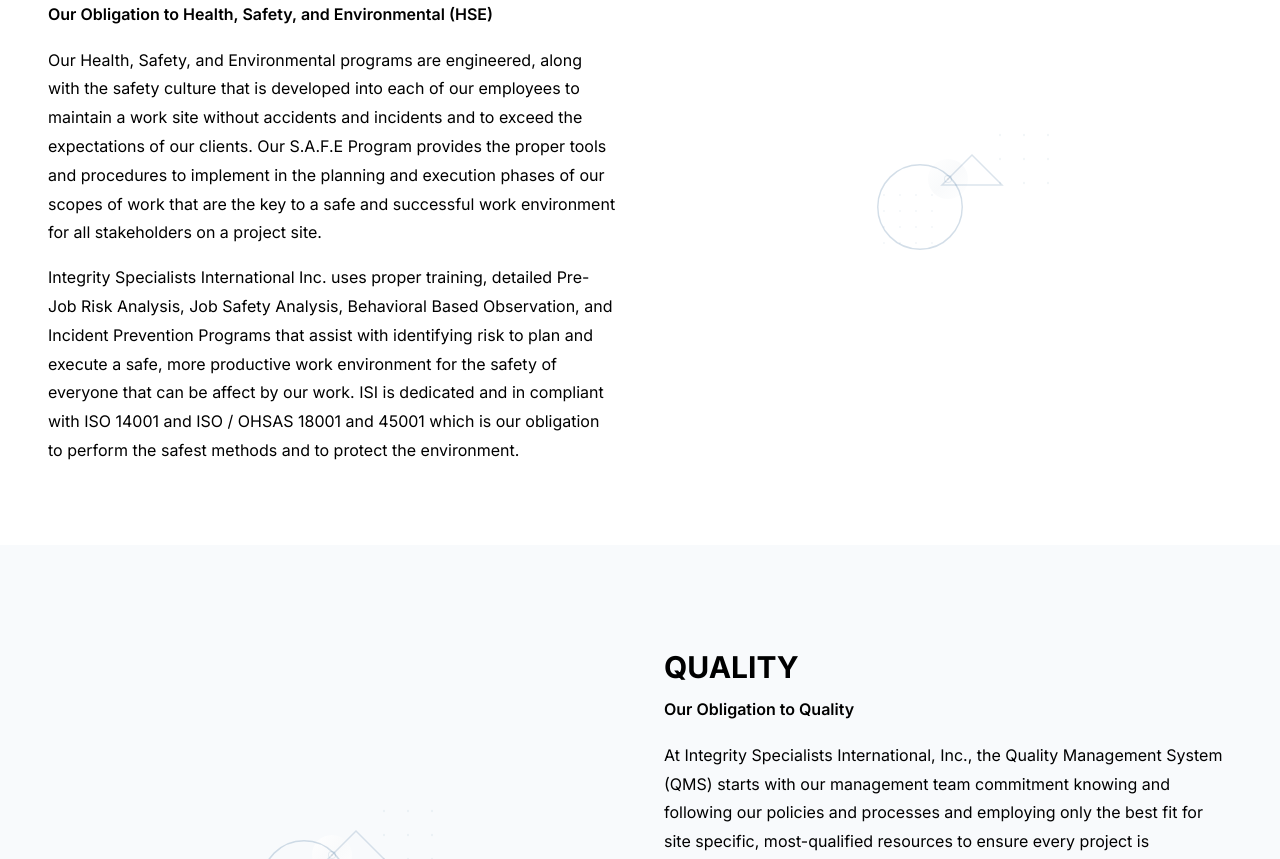
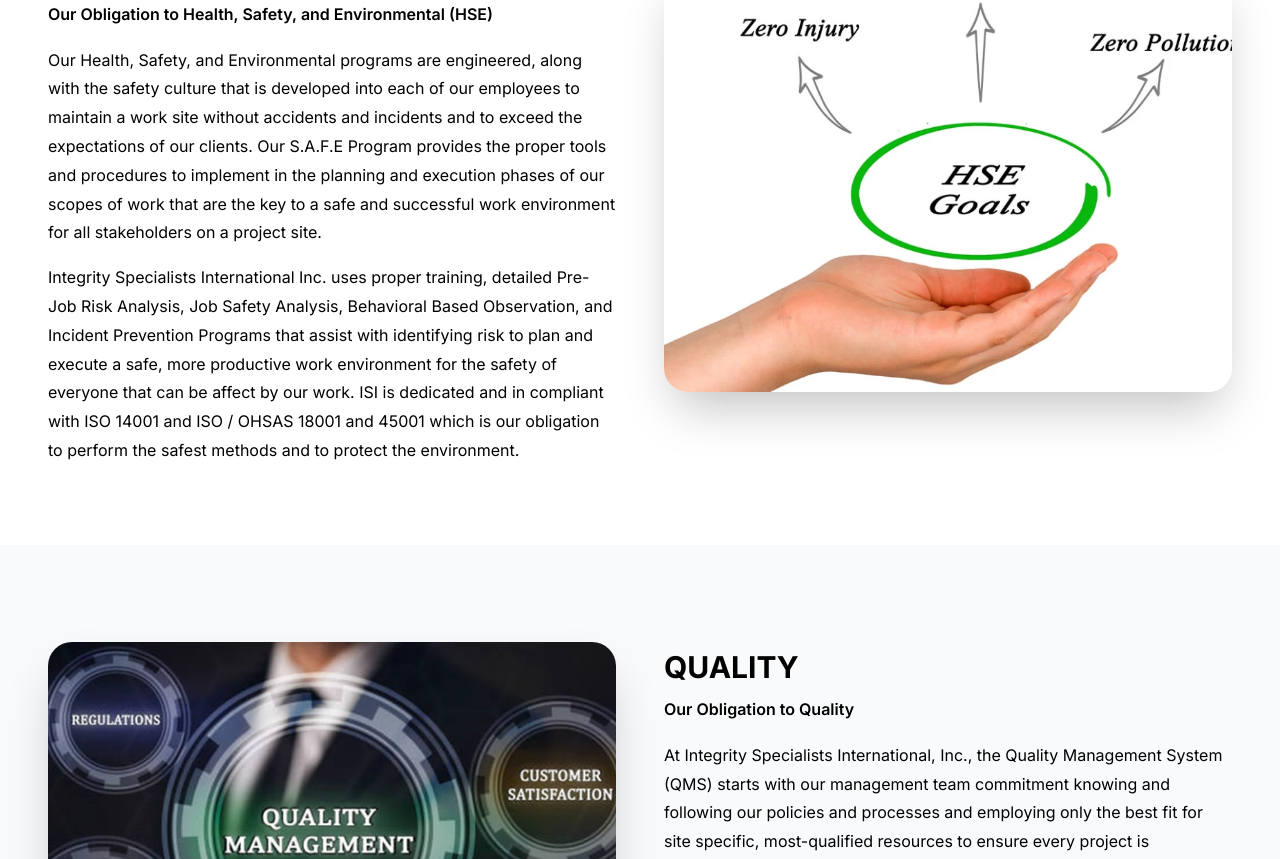
Before and after one commit to Muhammadkashifsaeed/System, a Next.js app: page / in a window 1280 px wide. Shown: the part 3041-3900 px from the top of the page. Built offline with nearby package versions, Linux system fonts and the light colour scheme.

Commit message:
fix: remove duplicate return block and restore original image presentation
- Fix syntax error caused by duplicate component return
- Restore original HSE and Quality image containers
- Ensure images are visible and functional on Home Page

```diff
--- a/src/components/AboutHSESections.tsx
+++ b/src/components/AboutHSESections.tsx
@@ -1,59 +1,4 @@
 import Image from "next/image";
-
-function PremiumCorporateImage({ src, alt, priority = false }: { src: string; alt: string; priority?: boolean }) {
-  return (
-    <div className="group relative mx-auto max-w-2xl">
-      <div className="absolute -inset-5 rounded-[32px] bg-gradient-to-br from-white via-gray-50 to-white" aria-hidden="true" />
-      <div className="absolute -inset-1 rounded-[28px] border border-primary/10 bg-white/40 backdrop-blur-sm" aria-hidden="true" />
-
-      <div className="absolute -top-5 -right-5 h-24 w-24 transition-transform duration-500 ease-out group-hover:translate-x-1.5 group-hover:-translate-y-1.5" aria-hidden="true">
-        <svg viewBox="0 0 100 100" fill="none" className="h-full w-full text-primary">
-          <circle cx="50" cy="50" r="44" stroke="currentColor" strokeWidth="1.5" opacity="0.18" />
-        </svg>
-      </div>
-
-      <div className="absolute top-2 right-2 h-16 w-16 opacity-[0.05]" aria-hidden="true">
-        <svg viewBox="0 0 100 100" className="h-full w-full text-primary">
-          {Array.from({ length: 16 }).map((_, i) => {
-            const x = (i % 4) * 25 + 12.5;
-            const y = Math.floor(i / 4) * 25 + 12.5;
-            return <circle key={i} cx={x} cy={y} r="1.5" fill="currentColor" />;
-          })}
-        </svg>
-      </div>
-
-      <div className="absolute -bottom-4 -left-4 h-20 w-20 transition-transform duration-500 ease-out group-hover:translate-x-[-6px] group-hover:translate-y-[6px]" aria-hidden="true">
-        <svg viewBox="0 0 80 80" fill="none" className="h-full w-full text-primary">
-          <path d="M10 70 L40 40 L70 70 Z" stroke="currentColor" strokeWidth="1.5" opacity="0.15" />
-        </svg>
-      </div>
-
-      <div className="absolute -bottom-3 left-6 right-6 h-5 rounded-[20px] bg-primary/5 blur-md transition-all duration-500 ease-out group-hover:bg-primary/10 group-hover:blur-lg group-hover:h-6" aria-hidden="true" />
-
-      <div className="absolute -bottom-2 left-10 opacity-[0.05]" aria-hidden="true">
-        <svg viewBox="0 0 80 80" className="h-16 w-16 text-primary">
-          {Array.from({ length: 9 }).map((_, i) => {
-            const x = (i % 3) * 30 + 15;
-            const y = Math.floor(i / 3) * 30 + 15;
-            return <circle key={i} cx={x} cy={y} r="1.5" fill="currentColor" />;
-          })}
-        </svg>
-      </div>
-
-      <div className="relative aspect-[4/3] w-full overflow-hidden rounded-[28px] shadow-xl ring-1 ring-black/5 transition-all duration-500 ease-out group-hover:scale-[1.03] group-hover:shadow-2xl group-hover:ring-primary/10">
-        <Image
-          src={src}
-          alt={alt}
-          fill
-          priority={priority}
-          quality={100}
-          sizes="(max-width: 1024px) 100vw, 50vw"
-          className="object-cover"
-        />
-      </div>
-    </div>
-  );
-}
 
 export default function AboutHSESections() {
   return (
@@ -80,7 +25,17 @@
               </div>
             </div>
             <div className="order-1 lg:order-2 flex justify-center">
-              <PremiumCorporateImage src="/images/Program.webp" alt="HSE Program" priority />
+              <div className="relative aspect-[4/3] w-full max-w-2xl overflow-hidden rounded-3xl shadow-2xl">
+                <Image
+                  src="/images/Program.webp"
+                  alt="HSE Program"
+                  fill
+                  priority
+                  quality={100}
+                  sizes="(max-width: 1024px) 100vw, 50vw"
+                  className="object-cover"
+                />
+              </div>
             </div>
           </div>
         </div>
@@ -90,7 +45,16 @@
         <div className="mx-auto max-w-7xl px-6 sm:px-8 lg:px-12">
           <div className="grid grid-cols-1 gap-12 lg:grid-cols-2 items-center">
             <div className="flex justify-center">
-              <PremiumCorporateImage src="/images/safety.webp" alt="Quality" />
+              <div className="relative aspect-[4/3] w-full max-w-2xl overflow-hidden rounded-3xl shadow-2xl">
+                <Image
+                  src="/images/safety.webp"
+                  alt="Quality"
+                  fill
+                  quality={100}
+                  sizes="(max-width: 1024px) 100vw, 50vw"
+                  className="object-cover"
+                />
+              </div>
             </div>
             <div>
               <div className="mt-6">
```
